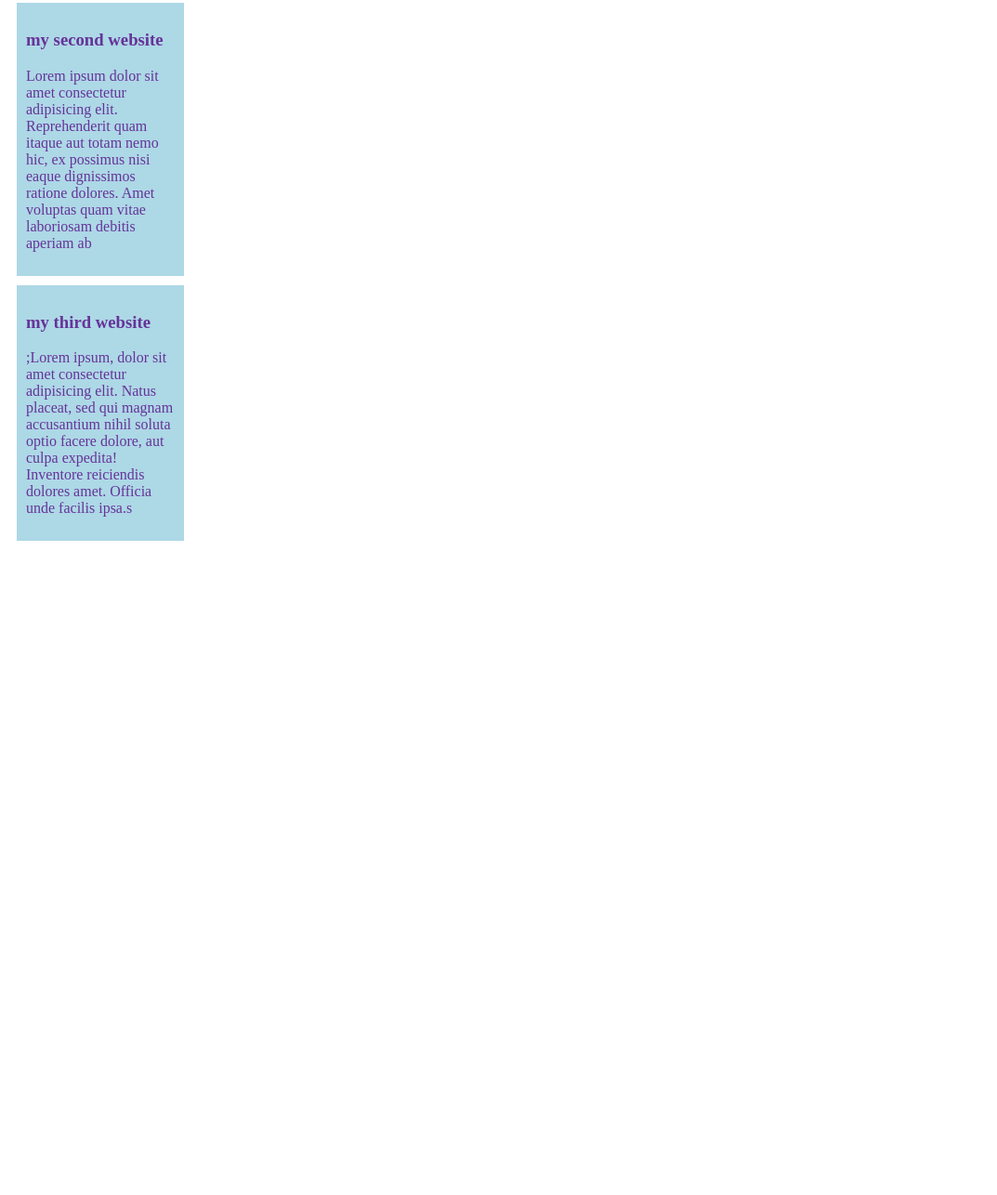
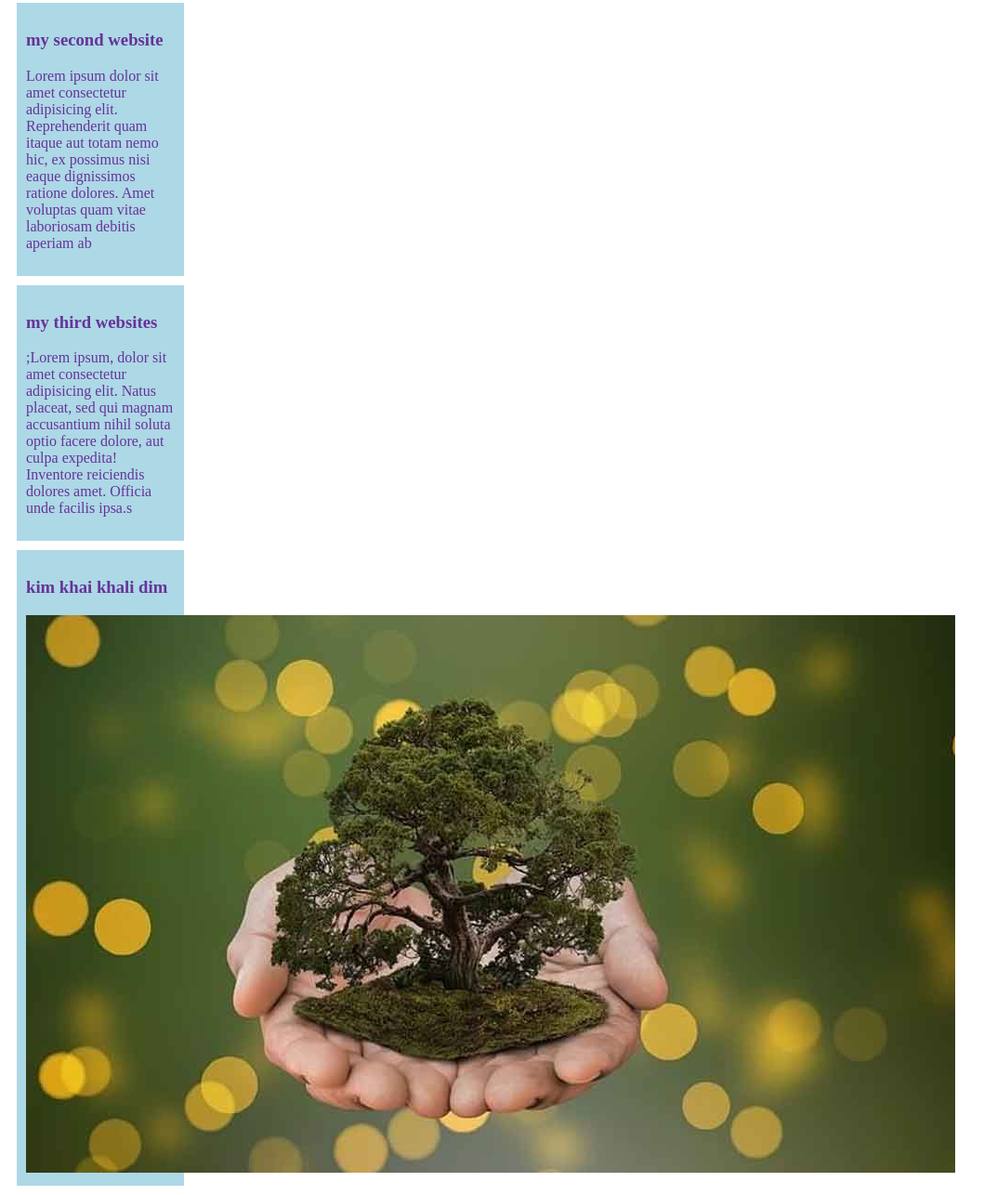
Before and after one commit to afrojakeya10/my-second-repo, a plain HTML site: page index.html in a window 1280 px wide. Shown: the part 314-1600 px from the top of the page at 93% size, without its empty margins (0-1073 px from the left). Before the commit the page ends 906 px from the top, so only its background shows below. Drawn offline with Linux system fonts and the light colour scheme.

Commit message:
added kim khai dim

```diff
--- a/index.html
+++ b/index.html
@@ -20,10 +20,15 @@
     </p>
   </div>
   <div>
-    <h3>my third website</h3>
+    <h3>my third websites</h3>
     <p>
       ;Lorem ipsum, dolor sit amet consectetur adipisicing elit. Natus placeat, sed qui magnam accusantium nihil soluta optio facere dolore, aut culpa expedita! Inventore reiciendis dolores amet. Officia unde facilis ipsa.s
     </p>
   </div>
+  <div>
+    <h3>kim khai khali dim</h3>
+    <img src="image/keya2.jpg" alt=""
+
+  </div>
 </body>
 </html>
```
Also changed, not shown: image/keya2.jpg (added).
